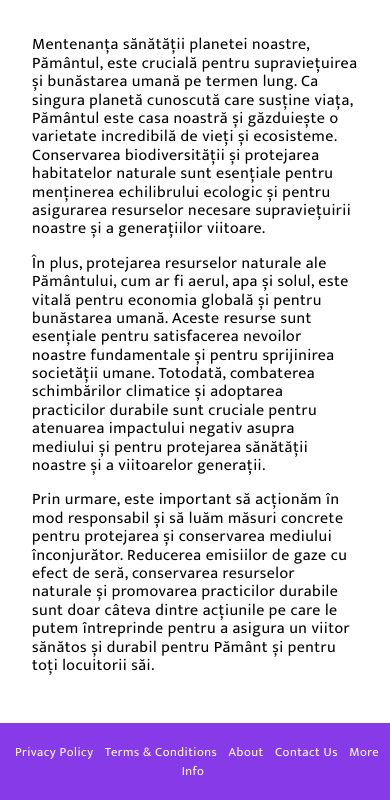
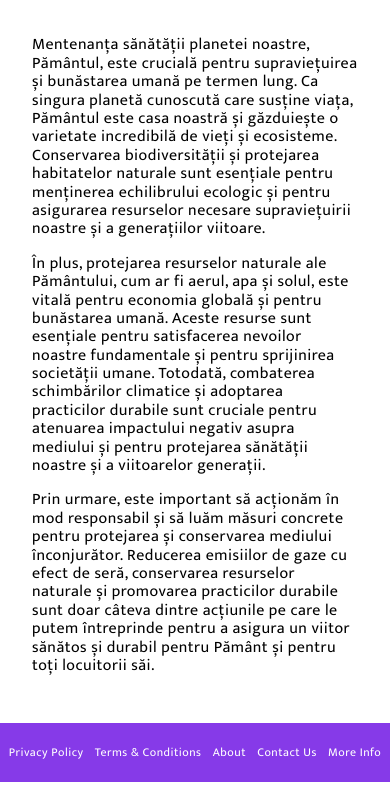
Before and after one commit to TeodorIR/BlogPost-main, a plain HTML site: page index.html in a window 390 px wide. Shown: the part 4562-5362 px from the top of the page. Drawn offline with nearby package versions, Linux system fonts and the light colour scheme.

Commit message:
resized footer

```diff
--- a/css/index.css
+++ b/css/index.css
@@ -166,7 +166,7 @@ header hr {
 
 @media screen and (max-width: 600px) {
     footer ul li {
-        font-size: 12.7px;
+        font-size: 12px;
         padding: 0 4px;
     }
 }
```
